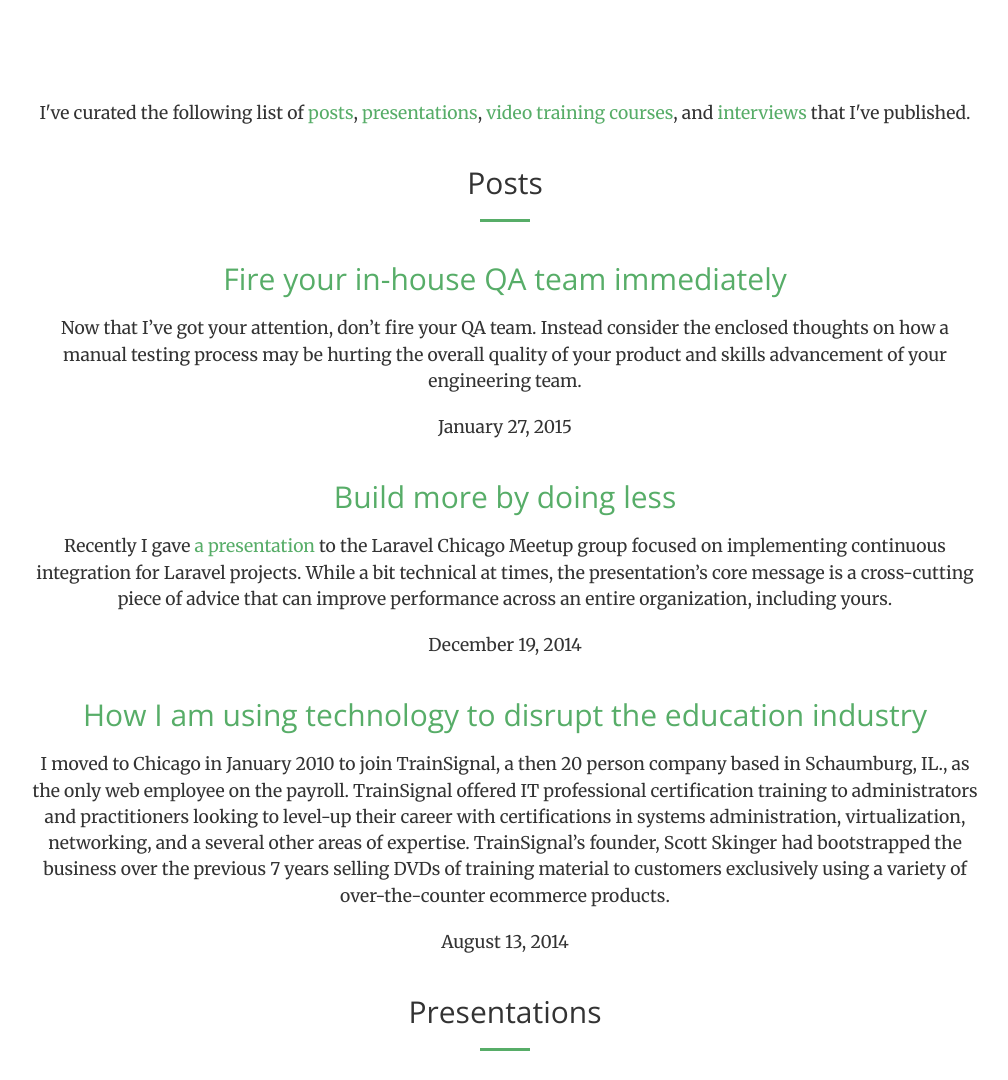
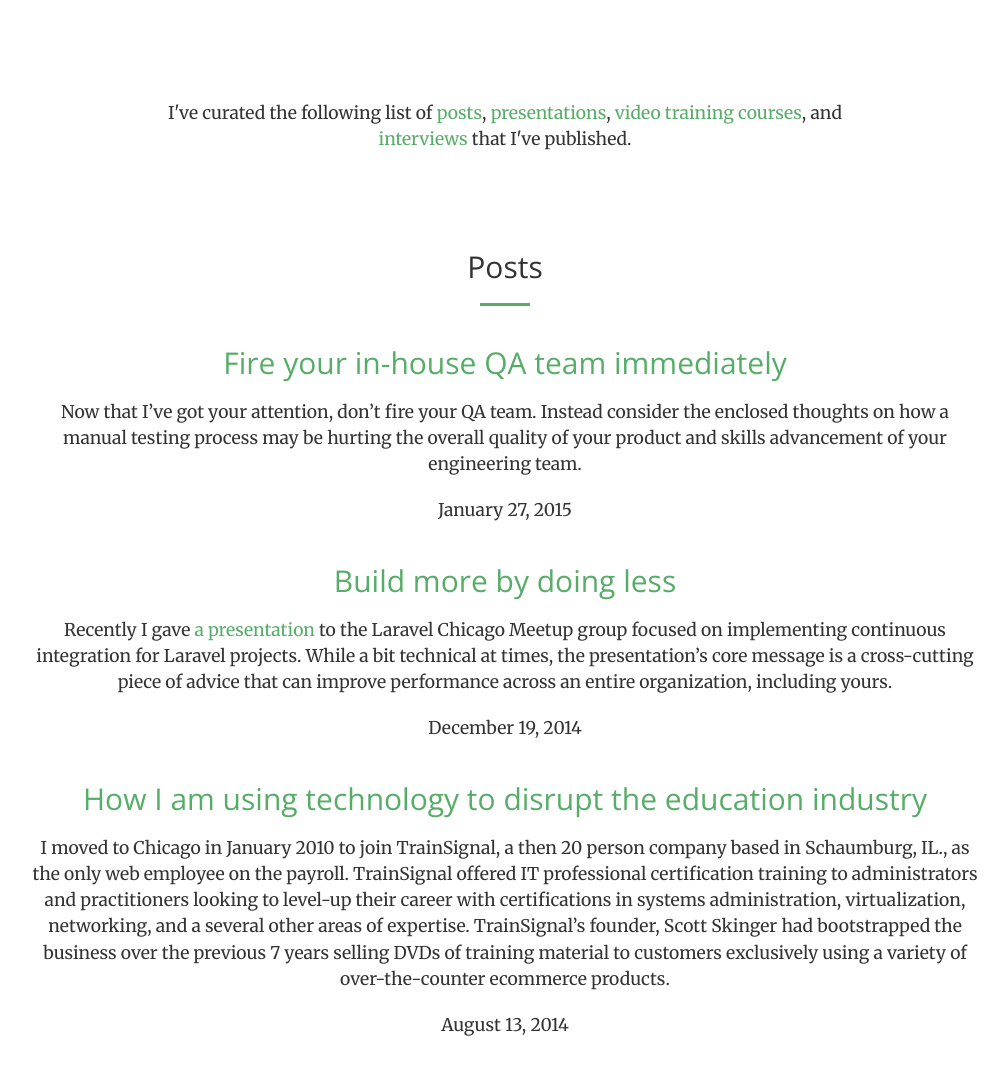
Before and after one commit to stevenmaguire/stevenmaguire.github.io, a Jekyll site: the page built from publications.md, in a window 1280 px wide and 1400 px high. Shown: the part 320-1400 px from the top of the window, without its empty margins (135-1143 px from the left). Built offline with Jekyll 4.4.1, drawn with Linux system fonts in a browser that asks for light colours.

Commit message:
Update two views

```diff
--- a/_includes/projects.html
+++ b/_includes/projects.html
@@ -4,7 +4,7 @@
             {% assign sorted_projects = site.projects | sort: 'priority' %}
             {% for project in sorted_projects %}
             <div class="col-lg-4 col-sm-6">
-                <a href="{{ project.link }}" class="portfolio-box">
+                <a href="{{ project.link }}" class="portfolio-box shadow">
                     <img src="{{ project.image }}" class="img-responsive" alt="{{ project.name }}">
                     <div class="portfolio-box-caption">
                         <div class="portfolio-box-caption-content">
--- a/_layouts/inner.html
+++ b/_layouts/inner.html
@@ -9,6 +9,3 @@
         </div>
     </div>
 </section>
-{% if page.footnote %}
-{% include {{page.footnote}}.html %}
-{% endif %}
--- a/_layouts/page.html
+++ b/_layouts/page.html
@@ -12,3 +12,6 @@
     </div>
 </header>
 {{ content }}
+{% if page.footnote %}
+{% include {{page.footnote}}.html %}
+{% endif %}
--- a/_sass/_base.scss
+++ b/_sass/_base.scss
@@ -270,6 +270,20 @@
     display: block;
     max-width: 650px;
     margin: 0 auto;
+    &.shadow {
+        &::before {
+            content: "";
+            position: absolute;
+            top: 0;
+            bottom: 0;
+            left: 0;
+            right: 0;
+            -webkit-box-shadow: inset 0px 0px 100px 0px rgba(0,0,0,0.25);
+            -moz-box-shadow: inset 0px 0px 100px 0px rgba(0,0,0,0.25);
+            box-shadow: inset 0px 0px 100px 0px rgba(0,0,0,0.25);
+        }
+    }
+
     .portfolio-box-caption {
         color: white;
         opacity: 0;
@@ -321,19 +335,10 @@
     }
 }
 
-.projects {
-background: rgba(255,255,255,1);
-background: -moz-linear-gradient(top, rgba(255,255,255,1) 0%, rgba(110,110,110,1) 100%);
-background: -webkit-gradient(left top, left bottom, color-stop(0%, rgba(255,255,255,1)), color-stop(100%, rgba(110,110,110,1)));
-background: -webkit-linear-gradient(top, rgba(255,255,255,1) 0%, rgba(110,110,110,1) 100%);
-background: -o-linear-gradient(top, rgba(255,255,255,1) 0%, rgba(110,110,110,1) 100%);
-background: -ms-linear-gradient(top, rgba(255,255,255,1) 0%, rgba(110,110,110,1) 100%);
-background: linear-gradient(to bottom, rgba(255,255,255,1) 0%, rgba(110,110,110,1) 100%);
-filter: progid:DXImageTransform.Microsoft.gradient( startColorstr='#ffffff', endColorstr='#6e6e6e', GradientType=0 );
-
-    .portfolio-box {
-        background: none;
-        padding: 1px;
+.multi-row {
+    & > .row {
+        padding-top: 5%;
+        padding-bottom: 5%;
     }
 }
 
--- a/publications.md
+++ b/publications.md
@@ -1,65 +1,81 @@
 ---
-layout: inner
+layout: page
 permalink: /publications/
 title: "Thoughts &amp; Ideas"
 image: https://s3.amazonaws.com/static.stevenmaguire.com/articles/laravel-ci.jpg
 ---
 
-<div class="col-sm-10 col-sm-offset-1  text-center">
-    <p>I've curated the following list of <a href="#posts" class="page-scroll">posts</a>, <a href="#presentations" class="page-scroll">presentations</a>, <a href="#video-training" class="page-scroll">video training courses</a>, and <a href="#interviews" class="page-scroll">interviews</a> that I've published.</p>
-</div>
-<div class="col-sm-10 col-sm-offset-1  text-center" id="posts">
-    <h2>Posts</h2>
-    <hr>
-</div>
-{% for post in site.posts %}
-<div class="col-sm-10 col-sm-offset-1 text-center">
-    <div class="writing project">
-    <h2><a href="{{ post.url }}">{{ post.title }}</a></h2>
-    <p>{{ post.excerpt }}</p>
-    <p>{{ post.date | date: "%B %e, %Y" }}</p>
+<section id="content">
+    <div class="container">
+        <div class="row">
+            <div class="col-sm-8 col-sm-offset-2  text-center">
+                <p>I've curated the following list of <a href="#posts" class="page-scroll">posts</a>, <a href="#presentations" class="page-scroll">presentations</a>, <a href="#video-training" class="page-scroll">video training courses</a>, and <a href="#interviews" class="page-scroll">interviews</a> that I've published.</p>
+            </div>
+        </div>
     </div>
-</div>
-{% endfor %}
-<div class="col-sm-10 col-sm-offset-1  text-center" id="presentations">
-    <h2>Presentations</h2>
-    <hr>
-</div>
-{% assign sorted_presentations = site.publications | sort: 'date' | reverse | where: 'category', 'presentation' %}
-{% for presentation in sorted_presentations %}
-<div class="col-sm-10 col-sm-offset-1 text-center">
-    <div class="writing project">
-    <h2><a href="{{ presentation.link }}">{{ presentation.name }}</a></h2>
-    <p>{{ presentation.description }}</p>
-    <p>Presented to <strong>{{ presentation.audience }}</strong> on {{ presentation.date | date: "%B %e, %Y" }}</p>
+    <div class="container multi-row">
+        <div class="row">
+            <div class="col-sm-10 col-sm-offset-1  text-center" id="posts">
+                <h2>Posts</h2>
+                <hr>
+            </div>
+            {% for post in site.posts %}
+            <div class="col-sm-10 col-sm-offset-1 text-center">
+                <div class="writing project">
+                <h2><a href="{{ post.url }}">{{ post.title }}</a></h2>
+                <p>{{ post.excerpt }}</p>
+                <p>{{ post.date | date: "%B %e, %Y" }}</p>
+                </div>
+            </div>
+            {% endfor %}
+        </div>
+        <div class="row">
+            <div class="col-sm-10 col-sm-offset-1  text-center" id="presentations">
+                <h2>Presentations</h2>
+                <hr>
+            </div>
+            {% assign sorted_presentations = site.publications | sort: 'date' | reverse | where: 'category', 'presentation' %}
+            {% for presentation in sorted_presentations %}
+            <div class="col-sm-10 col-sm-offset-1 text-center">
+                <div class="writing project">
+                <h2><a href="{{ presentation.link }}">{{ presentation.name }}</a></h2>
+                <p>{{ presentation.description }}</p>
+                <p>Presented to <strong>{{ presentation.audience }}</strong> on {{ presentation.date | date: "%B %e, %Y" }}</p>
+                </div>
+            </div>
+            {% endfor %}
+        </div>
+        <div class="row">
+            <div class="col-sm-10 col-sm-offset-1  text-center" id="video-training">
+                <h2>Video Training</h2>
+                <hr>
+            </div>
+            {% assign sorted_training = site.publications | sort: 'date' | reverse | where: 'category', 'training' %}
+            {% for training in sorted_training %}
+            <div class="col-sm-10 col-sm-offset-1 text-center">
+                <div class="writing project">
+                <h2><a href="{{ training.link }}">{{ training.name }}</a></h2>
+                <p>{{ training.description }}</p>
+                <p>Published to <strong>{{ training.audience }}</strong> on {{ training.date | date: "%B %e, %Y" }}</p>
+                </div>
+            </div>
+            {% endfor %}
+        </div>
+        <div class="row">
+            <div class="col-sm-10 col-sm-offset-1  text-center" id="interviews">
+                <h2>Interviews</h2>
+                <hr>
+            </div>
+            {% assign sorted_interviews = site.publications | sort: 'date' | reverse | where: 'category', 'interview' %}
+            {% for interview in sorted_interviews %}
+            <div class="col-sm-10 col-sm-offset-1 text-center">
+                <div class="writing project">
+                <h2><a href="{{ interview.link }}">{{ interview.name }}</a></h2>
+                <p>{{ interview.description }}</p>
+                <p>Presented to <strong>{{ interview.audience }}</strong> on {{ interview.date | date: "%B %e, %Y" }}</p>
+                </div>
+            </div>
+            {% endfor %}
+        </div>
     </div>
-</div>
-{% endfor %}
-<div class="col-sm-10 col-sm-offset-1  text-center" id="video-training">
-    <h2>Video Training</h2>
-    <hr>
-</div>
-{% assign sorted_training = site.publications | sort: 'date' | reverse | where: 'category', 'training' %}
-{% for training in sorted_training %}
-<div class="col-sm-10 col-sm-offset-1 text-center">
-    <div class="writing project">
-    <h2><a href="{{ training.link }}">{{ training.name }}</a></h2>
-    <p>{{ training.description }}</p>
-    <p>Published to <strong>{{ training.audience }}</strong> on {{ training.date | date: "%B %e, %Y" }}</p>
-    </div>
-</div>
-{% endfor %}
-<div class="col-sm-10 col-sm-offset-1  text-center" id="interviews">
-    <h2>Interviews</h2>
-    <hr>
-</div>
-{% assign sorted_interviews = site.publications | sort: 'date' | reverse | where: 'category', 'interview' %}
-{% for interview in sorted_interviews %}
-<div class="col-sm-10 col-sm-offset-1 text-center">
-    <div class="writing project">
-    <h2><a href="{{ interview.link }}">{{ interview.name }}</a></h2>
-    <p>{{ interview.description }}</p>
-    <p>Presented to <strong>{{ interview.audience }}</strong> on {{ interview.date | date: "%B %e, %Y" }}</p>
-    </div>
-</div>
-{% endfor %}
+</section>
```
